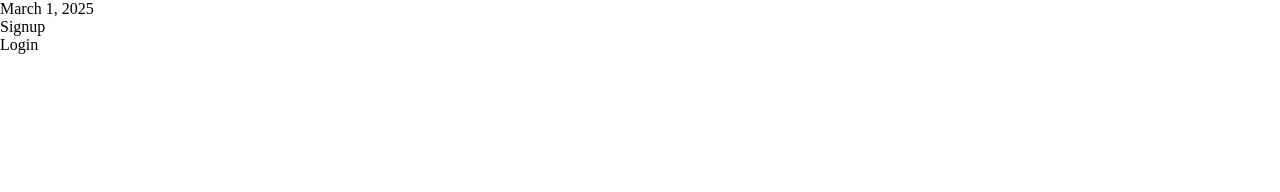
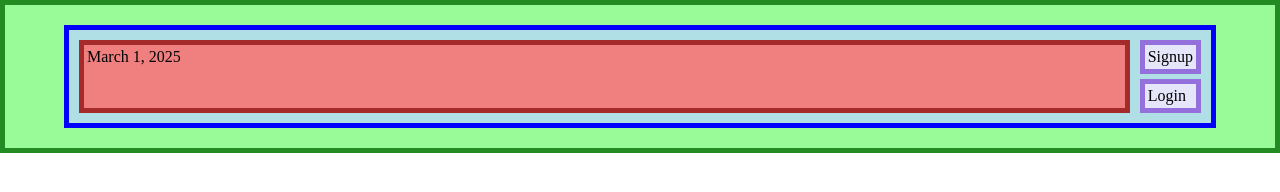
Before and after one commit to lejdenlazaro/odin-practice, a plain HTML site: page index.html in a window 1280 px wide. Drawn offline with Linux system fonts and the light colour scheme.

Commit message:
Save progress to flexbox experiment

```diff
--- a/index.html
+++ b/index.html
@@ -10,8 +10,10 @@
     <div class="menu-container">
       <div class="menu">
         <div class="date">March 1, 2025</div>
-        <div class="signup">Signup</div>
-        <div class="login">Login</div>
+        <div class="links">
+          <div class="signup">Signup</div>
+          <div class="login">Login</div>
+        </div>
       </div>
     </div>
   </body>
--- a/styles/style.css
+++ b/styles/style.css
@@ -3,3 +3,42 @@
   padding: 0;
   box-sizing: border-box;
 }
+
+.menu-container {
+  border: 5px solid forestgreen;
+  padding: 20px;
+
+  background-color: palegreen;
+
+  display: flex;
+  justify-content: center;
+}
+
+.menu {
+  width: 90vw;
+  border: 5px solid blue;
+  padding: 5px;
+
+  background-color: powderblue;
+
+  display: flex;
+}
+
+.date,
+.signup,
+.login {
+  margin: 5px;
+  border: 5px solid brown;
+  padding: 3px;
+
+  background-color: lightcoral;
+
+  flex: 1;
+}
+
+.signup,
+.login {
+  border: 5px solid mediumpurple;
+
+  background-color: lavender;
+}
```
